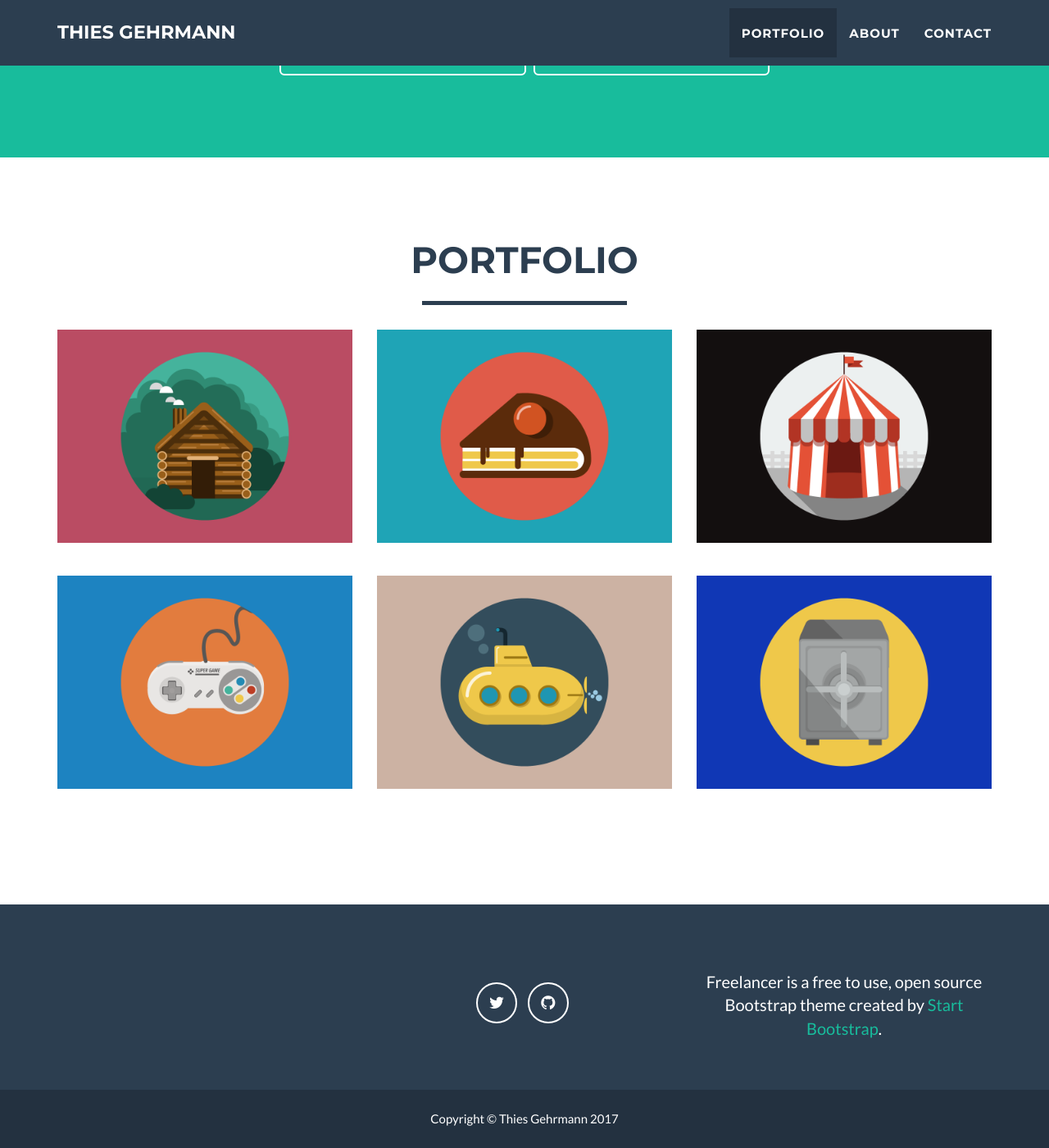
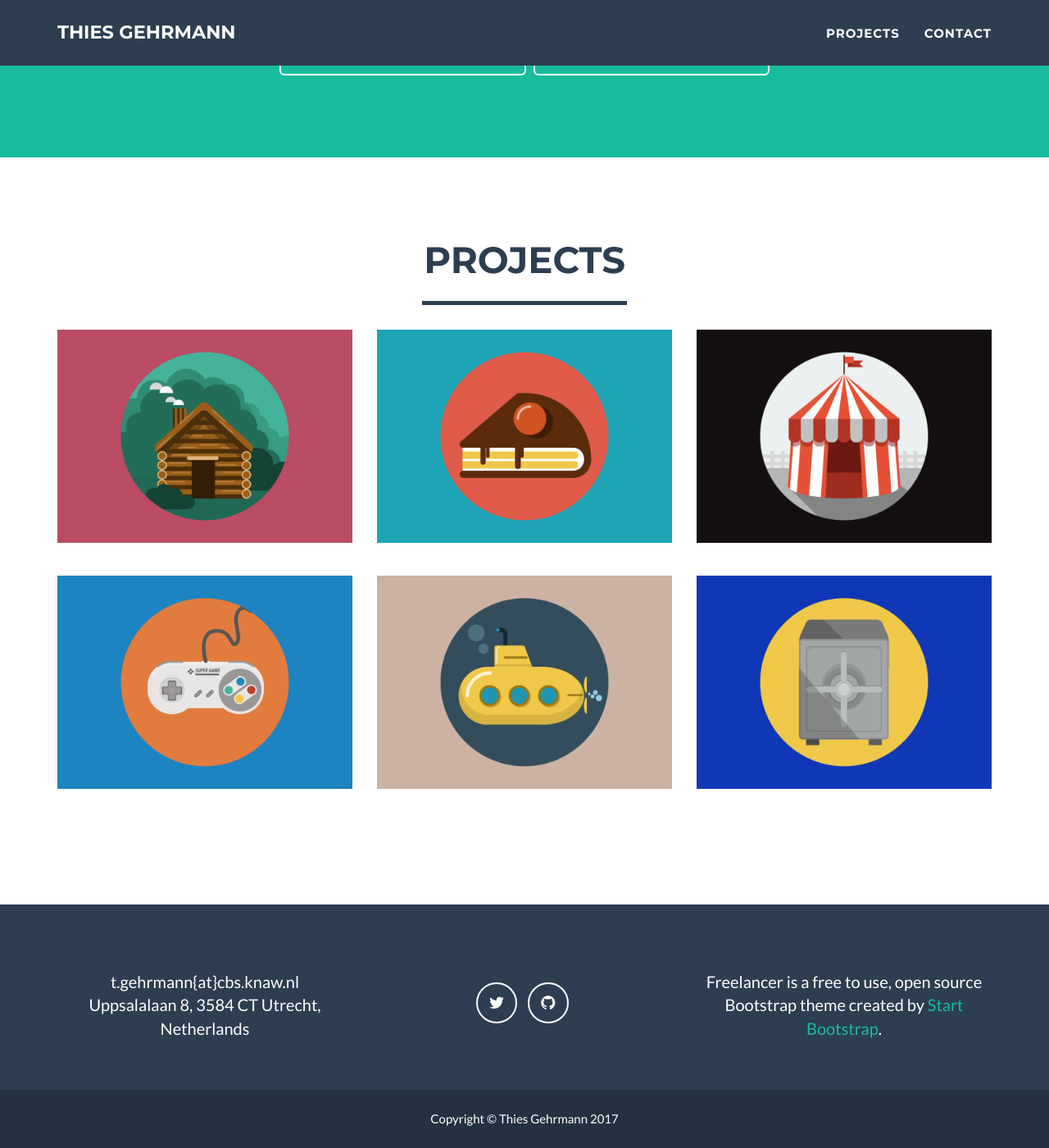
Before and after one commit to thiesgehrmann/thiesgehrmann.github.io, a Jekyll site: the page built from index.html, in a window 1280 px wide and 1400 px high, scrolled down 982 px. Shown: the whole window at 82% size. Built offline with Jekyll 4.4.1, drawn with Linux system fonts in a browser that asks for light colours; some web fonts are replaced.

Commit message:
added unless clause

```diff
--- a/_config.yml
+++ b/_config.yml
@@ -51,8 +51,8 @@ social:
 
 # Postal address (add as many lines as necessary)
 address:
-  - line:
-  - line:
+  - line: t.gehrmann{at}cbs.knaw.nl
+  - line: Uppsalalaan 8, 3584 CT Utrecht, Netherlands
 
 # Credits content
 credits: 'Freelancer is a free to use, open source Bootstrap theme created by <a href="http://startbootstrap.com">Start Bootstrap</a>.'
--- a/_includes/nav.html
+++ b/_includes/nav.html
@@ -16,16 +16,13 @@
             <div class="collapse navbar-collapse" id="bs-example-navbar-collapse-1">
                 <ul class="nav navbar-nav navbar-right">
                     <li class="hidden">
-                        <a href="#page-top"></a>
+                        <a href="{{site.url}}"></a>
                     </li>
                     <li class="page-scroll">
-                        <a href="#portfolio">Portfolio</a>
+                        <a href="{{site.url}}/#portfolio">Projects</a>
                     </li>
                     <li class="page-scroll">
-                        <a href="#about">About</a>
-                    </li>
-                    <li class="page-scroll">
-                        <a href="#contact">Contact</a>
+                        <a href="{{site.url}}/#contact">Contact</a>
                     </li>
                 </ul>
             </div>
--- a/_includes/portfolio_grid.html
+++ b/_includes/portfolio_grid.html
@@ -10,7 +10,7 @@
         <div class="container">
             <div class="row">
                 <div class="col-lg-12 text-center">
-                    <h2>Portfolio</h2>
+                    <h2>Projects</h2>
                     <hr class="star-primary">
                 </div>
             </div>
```
Also changed, not shown: 1 other file.
